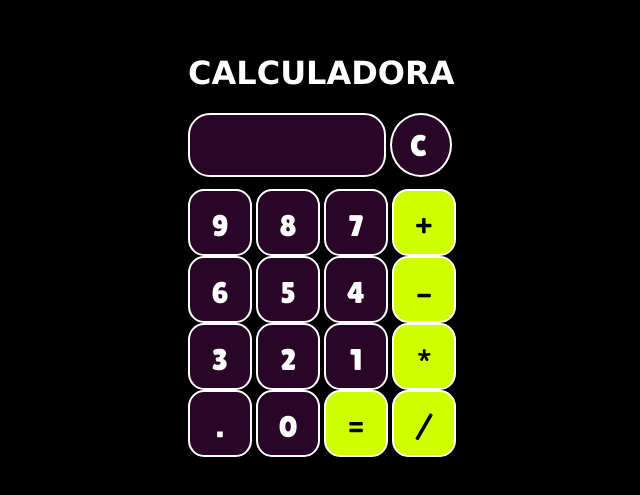
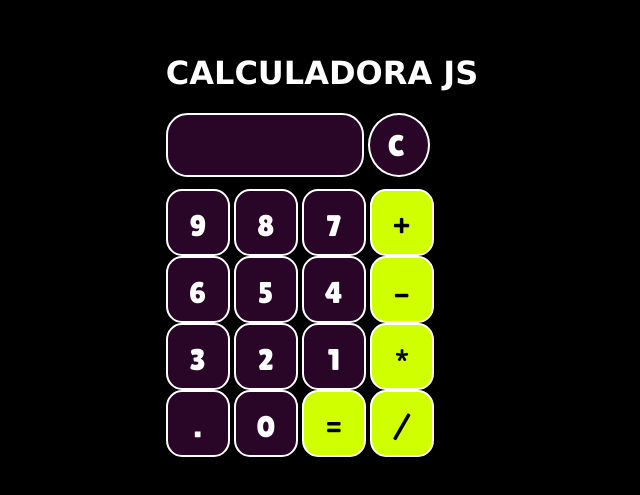
Before and after one commit to joaohugobotelho/calculadora, a plain HTML site: page index.html in a window 1280 px wide. Shown: the part 163-658 px from the top of the page, without its empty margins (326-966 px from the left). Drawn offline with Linux system fonts and the light colour scheme.

Commit message:
calculadora fim

```diff
--- a/index.html
+++ b/index.html
@@ -12,7 +12,7 @@
 <body>
 
 	<div class="main">
-        <h1>Calculadora</h1>
+        <h1>Calculadora JS</h1>
 		<form action="" name="calcula">
 
 			<input type="text" class="text maincolor"
```
